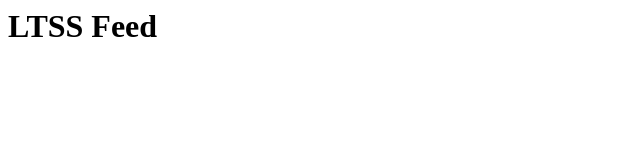
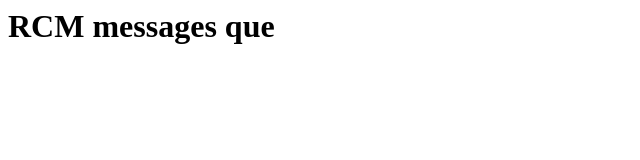
Before and after one commit to swaped/swaped.github.io, a plain HTML site: page index.html in a window 1280 px wide. Shown: the whole page, without its empty margins (0-640 px from the left). Drawn offline with Linux system fonts and the light colour scheme.

Commit message:
Update index.html

```diff
--- a/index.html
+++ b/index.html
@@ -1,4 +1,4 @@
-<h1>LTSS Feed</h1>
+<h1>RCM messages que</h1>
 <script>
   console.log('loaded from github');
 </script>
```
